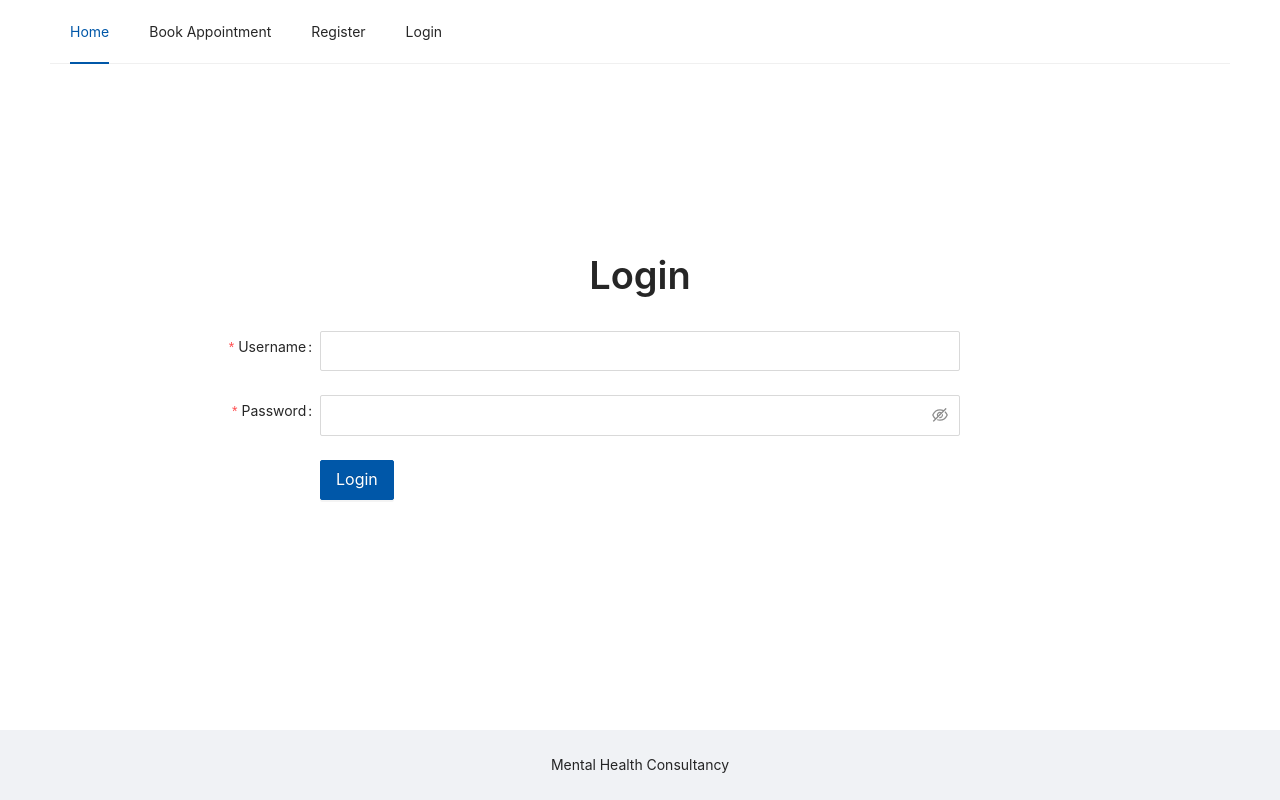
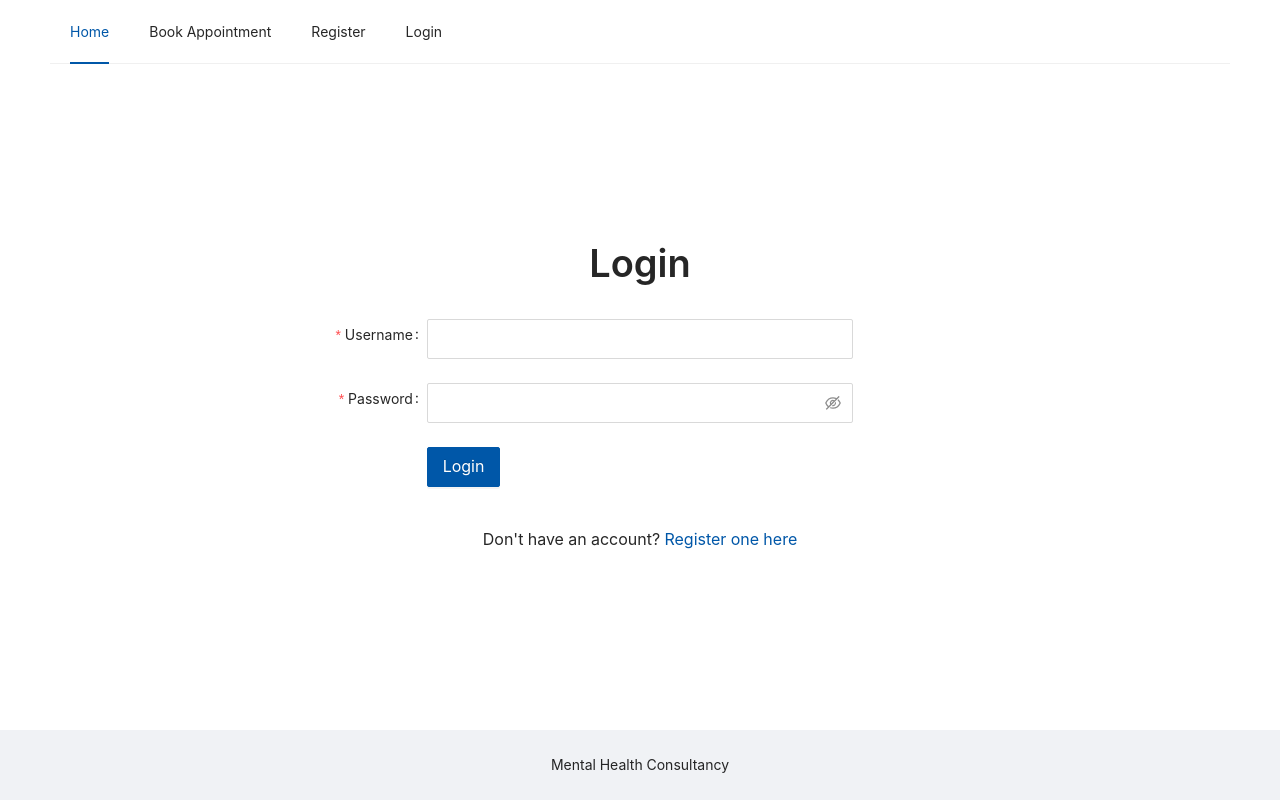
Before and after one commit to abdullaahi140/Mental-Health-Consultancy-Frontend, a React (Create React App) app: page /login in a window 1280 px wide. Built offline with nearby package versions, Linux system fonts and the light colour scheme.

Commit message:
Added register link

```diff
--- a/src/components/login.js
+++ b/src/components/login.js
@@ -1,5 +1,5 @@
 import React from 'react';
-import { withRouter } from 'react-router-dom';
+import { Link, withRouter } from 'react-router-dom';
 
 import {
 	Form, Typography, Input, Button, message, Row, Col
@@ -20,11 +20,11 @@ const tailFormItemLayout = {
 };
 
 const passwordRules = [
-	{ required: true, message: 'Please input your password!' }
+	{ required: true, message: 'Please enter your password!' }
 ];
 
 const usernameRules = [
-	{ required: true, message: 'Please input your username!', whitespace: true }
+	{ required: true, message: 'Please enter your username!', whitespace: true }
 ];
 
 /**
@@ -58,7 +58,7 @@ class LoginForm extends React.Component {
 			})
 			.catch((err) => {
 				console.error(err);
-				message.error('Incorrect username or password');
+				message.error('Incorrect username or password. Try again.', 5);
 			});
 	}
 
@@ -72,7 +72,7 @@ class LoginForm extends React.Component {
 
 		return (
 			<Row type="flex" justify="center" align="middle" style={{ minHeight: '83vh' }}>
-				<Col span={24}>
+				<Col span={16}>
 					<Typography.Title
 						style={{ textAlign: 'center', marginBottom: '2rem' }}
 					>
@@ -101,6 +101,17 @@ class LoginForm extends React.Component {
 							</Button>
 						</Form.Item>
 					</Form>
+					<Typography style={{ textAlign: 'center', fontSize: '16px' }}>
+						Don&#39;t have an account?&nbsp;
+						<Link
+							to={{
+								pathname: '/register',
+								state: location.state
+							}}
+						>
+							Register one here
+						</Link>
+					</Typography>
 				</Col>
 			</Row>
 		);
```
